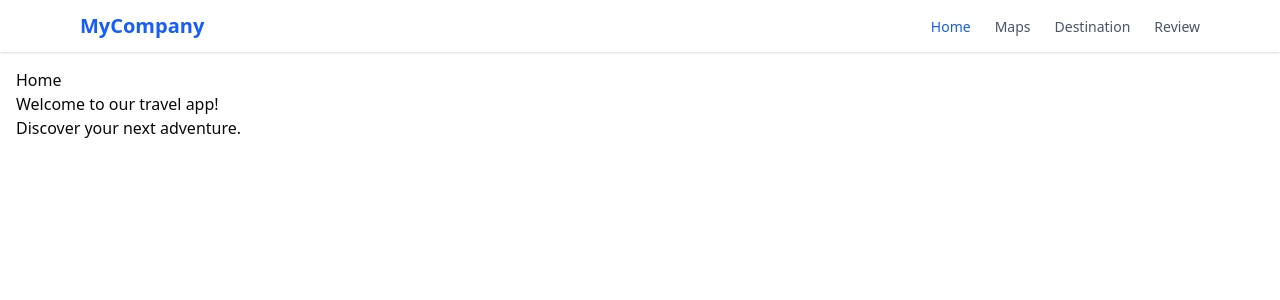
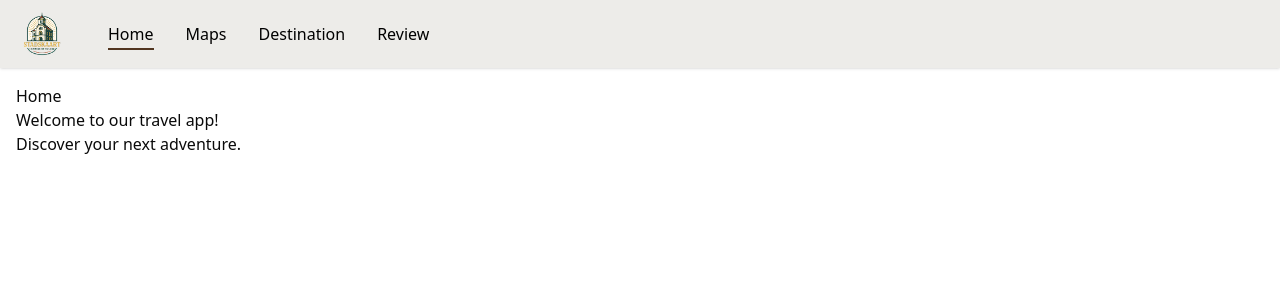
Before and after one commit to Arnabilah27/Heritage_Malang, a React (Vite) app: page / in a window 1280 px wide. Shown: the top 300 px of the page. Built offline with nearby package versions, Linux system fonts and the light colour scheme.

Commit message:
fix navbar

```diff
--- a/src/components/Navbar.tsx
+++ b/src/components/Navbar.tsx
@@ -1,5 +1,4 @@
 import { Link, useLocation } from "react-router-dom";
-import { cn } from "@/lib/utils";
 import { useState } from "react";
 
 interface Route {
@@ -19,26 +18,30 @@ export default function Navbar() {
   const [menuOpen, setMenuOpen] = useState(false);
 
   return (
-    <nav className="bg-white shadow-sm sticky top-0 z-50">
-      <div className="max-w-6xl mx-auto px-4 py-3 flex justify-between items-center">
-        <h1 className="text-xl font-bold text-blue-600">MyCompany</h1>
+    <nav className="bg-navbar shadow-sm sticky top-0 z-50">
+      <div className="max-w-7xl mx-auto px-4 py-2 flex items-center justify-between sm:justify-start">
+        <img src="/logo.png" alt="logo" className="w-13 h-13" />
 
         {/* Desktop Menu */}
-        <ul className="hidden sm:flex gap-6">
-          {navItems.map(({ name, path }) => (
-            <li key={path}>
+        <div className="hidden md:block">
+          <div className="ml-10 flex items-center space-x-8">
+            {navItems.map(({ name, path }) => (
               <Link
+                key={path}
                 to={path}
-                className={cn(
-                  "text-sm font-medium hover:text-blue-600 transition",
-                  location.pathname === path ? "text-blue-600" : "text-gray-600"
-                )}
+                className={`relative navbar-text hover:transition-colors duration-200
+                    ${
+                      location.pathname === path
+                        ? 'after:content-[""] after:absolute after:left-0 after:bottom-[-4px] after:w-full after:h-[2px] after:bg-[#513520]'
+                        : ""
+                    }
+                    hover:after:content-[''] hover:after:absolute hover:after:left-0 hover:after:bottom-[-4px] hover:after:w-full hover:after:h-[2px] hover:after:bg-[#513520]`}
               >
                 {name}
               </Link>
-            </li>
-          ))}
-        </ul>
+            ))}
+          </div>
+        </div>
 
         {/* Hamburger Button (Mobile Only) */}
         <button
@@ -72,15 +75,18 @@ export default function Navbar() {
 
       {/* Mobile Dropdown Menu */}
       {menuOpen && (
-        <ul className="sm:hidden px-4 pb-4 space-y-2 bg-white shadow">
+        <ul className="sm:hidden px-6 py-2 space-y-2 bg-white shadow">
           {navItems.map(({ name, path }) => (
             <li key={path}>
               <Link
                 to={path}
-                className={cn(
-                  "block text-sm font-medium hover:text-blue-600 transition",
-                  location.pathname === path ? "text-blue-600" : "text-gray-700"
-                )}
+                className={`relative text-navbar-link hover:text-navbar-link transition-colors duration-200
+                  ${
+                    location.pathname === path
+                      ? 'after:content-[""] after:absolute after:left-0 after:bottom-[-4px] after:w-full after:h-[2px] after:bg-[#513520]'
+                      : ""
+                  }
+                  hover:after:content-[''] hover:after:absolute hover:after:left-0 hover:after:bottom-[-4px] hover:after:w-full hover:after:h-[2px] hover:after:bg-[#513520]`}
                 onClick={() => setMenuOpen(false)}
               >
                 {name}
--- a/src/index.css
+++ b/src/index.css
@@ -76,40 +76,6 @@
   --sidebar-ring: oklch(0.708 0 0);
 }
 
-.dark {
-  --background: oklch(0.145 0 0);
-  --foreground: oklch(0.985 0 0);
-  --card: oklch(0.205 0 0);
-  --card-foreground: oklch(0.985 0 0);
-  --popover: oklch(0.205 0 0);
-  --popover-foreground: oklch(0.985 0 0);
-  --primary: oklch(0.922 0 0);
-  --primary-foreground: oklch(0.205 0 0);
-  --secondary: oklch(0.269 0 0);
-  --secondary-foreground: oklch(0.985 0 0);
-  --muted: oklch(0.269 0 0);
-  --muted-foreground: oklch(0.708 0 0);
-  --accent: oklch(0.269 0 0);
-  --accent-foreground: oklch(0.985 0 0);
-  --destructive: oklch(0.704 0.191 22.216);
-  --border: oklch(1 0 0 / 10%);
-  --input: oklch(1 0 0 / 15%);
-  --ring: oklch(0.556 0 0);
-  --chart-1: oklch(0.488 0.243 264.376);
-  --chart-2: oklch(0.696 0.17 162.48);
-  --chart-3: oklch(0.769 0.188 70.08);
-  --chart-4: oklch(0.627 0.265 303.9);
-  --chart-5: oklch(0.645 0.246 16.439);
-  --sidebar: oklch(0.205 0 0);
-  --sidebar-foreground: oklch(0.985 0 0);
-  --sidebar-primary: oklch(0.488 0.243 264.376);
-  --sidebar-primary-foreground: oklch(0.985 0 0);
-  --sidebar-accent: oklch(0.269 0 0);
-  --sidebar-accent-foreground: oklch(0.985 0 0);
-  --sidebar-border: oklch(1 0 0 / 10%);
-  --sidebar-ring: oklch(0.556 0 0);
-}
-
 @layer base {
   * {
     @apply border-border outline-ring/50;
@@ -118,3 +84,15 @@
     @apply bg-background text-foreground;
   }
 }
+
+@layer utilities {
+  .bg-navbar {
+    background-color: #edece9;
+  }
+  .navbar-text {
+    color: #000;
+  }
+  .navbar-text:hover {
+    color: #513520;
+  }
+}
```
Also changed, not shown: public/logo.png (added).
